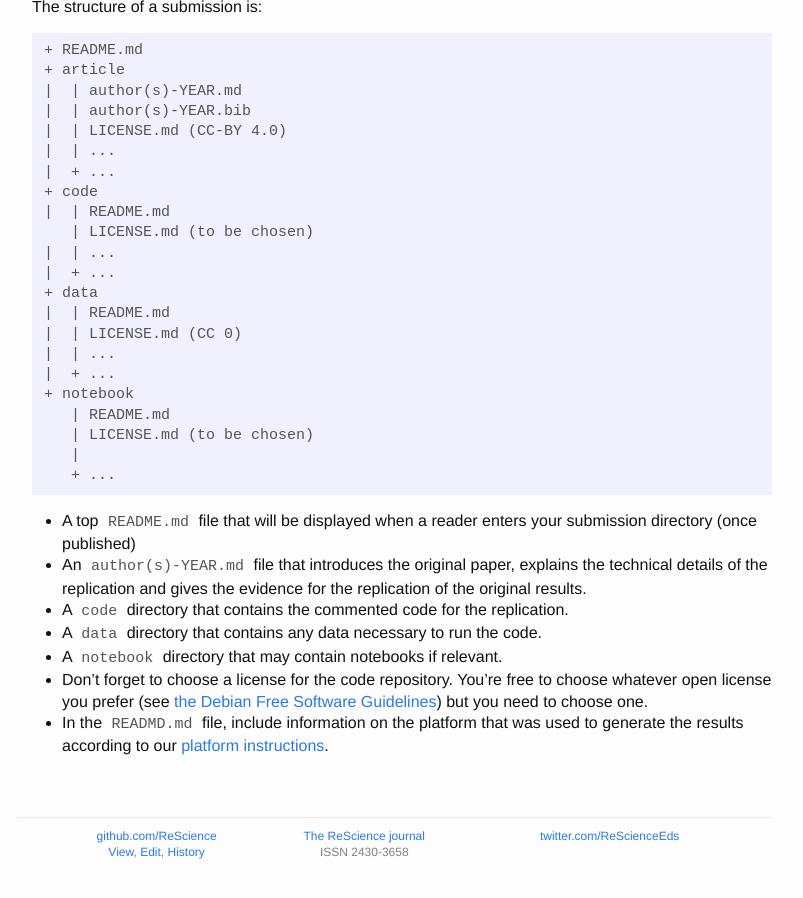
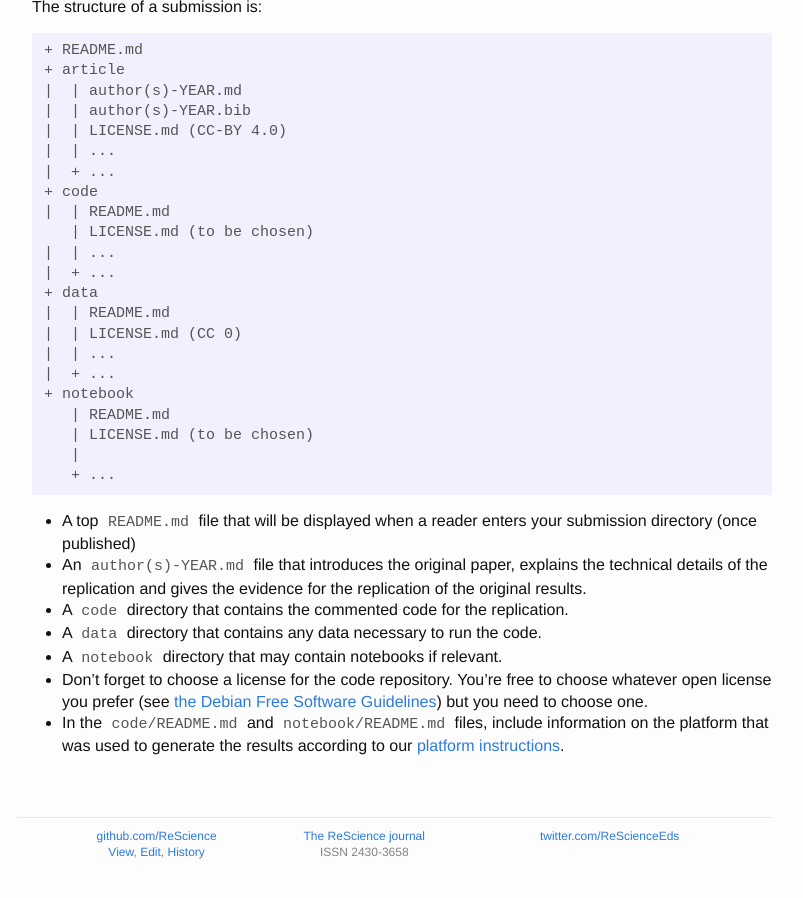
Before and after one commit to ReScience/rescience.github.io, a Jekyll site: the page built from 02-write.md, in a window 1280 px wide and 900 px high, scrolled down 2215 px. Shown: the whole window, without its empty margins (238-1041 px from the left). Built offline with Jekyll 4.4.1, drawn with Linux system fonts in a browser that asks for light colours; our own code applies the rules of GitHub Pages for plain Markdown files.

Commit message:
fix typo of READMD and use explicith paths

```diff
--- a/02-write.md
+++ b/02-write.md
@@ -160,4 +160,6 @@ The structure of a submission is:
   choose whatever open license you prefer (see
   [the Debian Free Software Guidelines](https://www.debian.org/social_contract#guidelines))
   but you need to choose one.
-* In the `READMD.md` file, include information on the platform that was used to generate the results according to our [platform instructions](../platform).
+* In the `code/README.md` and `notebook/README.md` files, include information
+  on the platform that was used to generate the results according to our
+  [platform instructions](../platform).
```
